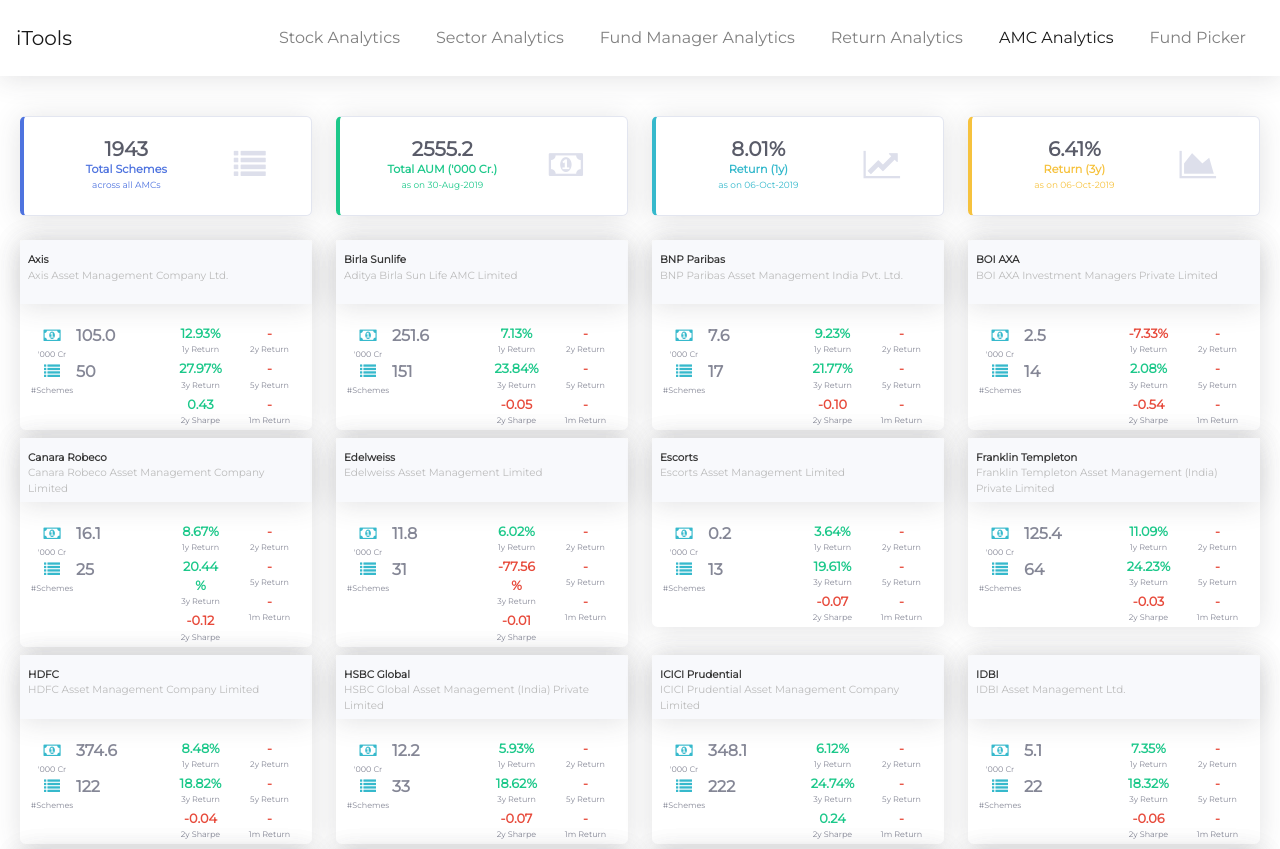
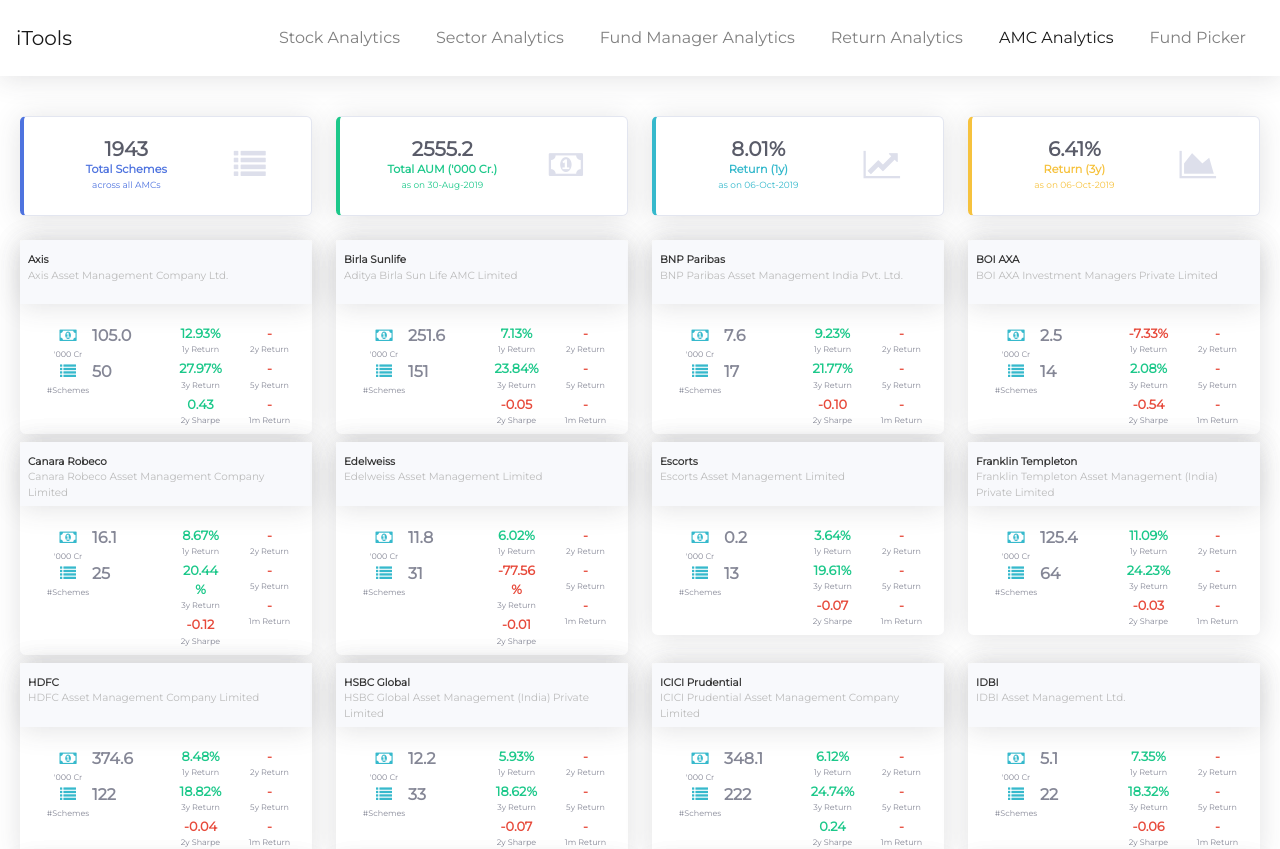
Before and after one commit to ravikiranacharya/itools-client, a React (Create React App) app: page /amc-analytics in a window 1280 px wide. Shown: the top 849 px of the page. Built offline with nearby package versions, Linux system fonts and the light colour scheme.

Commit message:
Fixed alignment of card icons

```diff
--- a/src/components/amcanalytics/amcCard.jsx
+++ b/src/components/amcanalytics/amcCard.jsx
@@ -24,11 +24,11 @@
             <div className="row">{data.amcShortName}</div>
             <div className="row amc-full-name">{data.amcFullName}</div>
           </div>
-          <div className="card-body">
+          <div className="card-body pb-1">
             <div className="row">
               <div className="col-md-6 col-lg-6 col-sm-6 col-6">
                 <div className="row">
-                  <div className="pull-right">
+                  <div className="pull-right pl-3">
                     <span className="pull-left card-icon">
                       <i className="fa text-info fa-money" />
                       <div className="card-label">'000 Cr</div>
@@ -41,7 +41,7 @@
                   </div>
                 </div>
                 <div className="row">
-                  <div className="pull-right">
+                  <div className="pull-right pl-3">
                     <span className="pull-left card-icon">
                       <i className="fa text-info fa-list" />
                       <div className="card-label">#Schemes</div>
```
